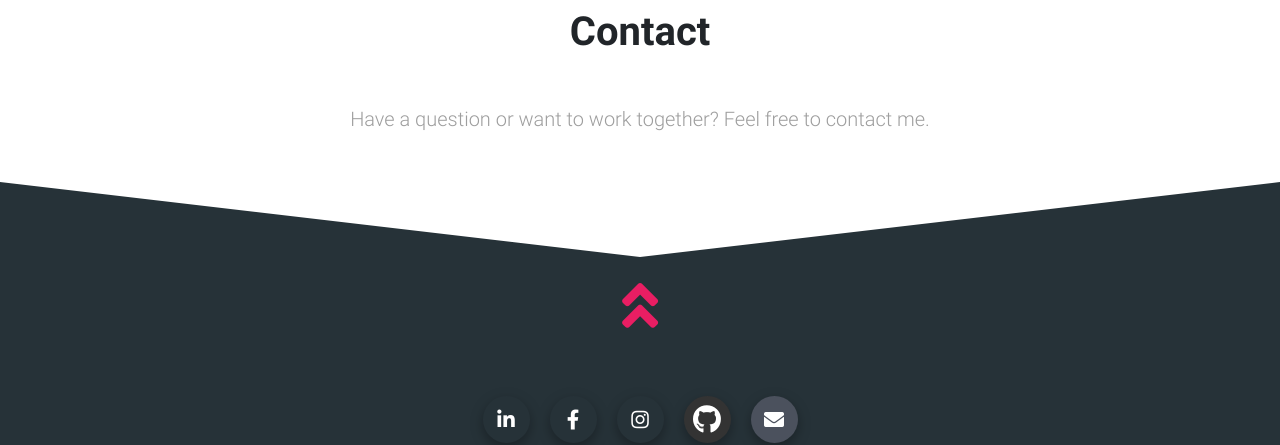
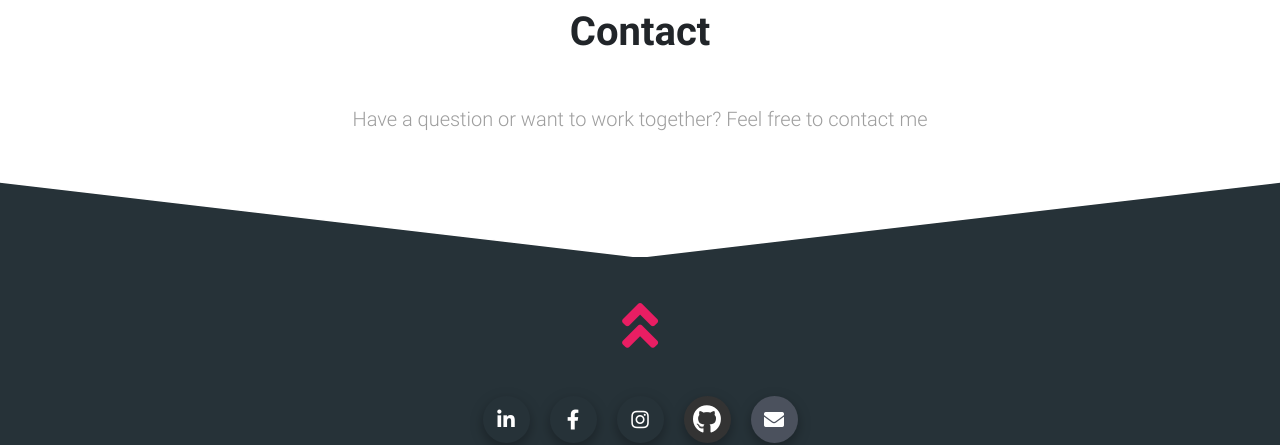
Before and after one commit to nicolaslequeux/nicolas-lequeux, a Jekyll site: the page built from index.md, in a window 1280 px wide and 900 px high, scrolled down 2557 px. Shown: the part 321-766 px from the top of the window. Built offline with Jekyll 4.4.1, drawn with Linux system fonts in a browser that asks for light colours; nearby versions of some CDN libraries.

Commit message:
modification svg footer

```diff
--- a/_includes/contact.html
+++ b/_includes/contact.html
@@ -2,7 +2,7 @@
 
         <h2 class="h1-responsive font-weight-bold text-center my-5 wow fadeInDown">Contact</h2>
 
-        <p class="lead grey-text text-center w-responsive mx-auto mb-5 wow fadeInRight">Have a question or want to work together? Feel free to contact me.</p>
+        <p class="lead grey-text text-center w-responsive mx-auto mb-5 wow fadeInRight">Have a question or want to work together? Feel free to contact me</p>
 
         </div>
 
--- a/_includes/footer.html
+++ b/_includes/footer.html
@@ -1,7 +1,8 @@
 <footer class="page-footer font-small special-color-dark">
 
-    <svg preserveAspectRatio="none" viewBox="0 0 100 100" width="100%" height="75px">
-        <path d="M0 0 L50 100 L100 0 Z" fill="white"></path>
+    <svg preserveAspectRatio="none" viewBox="0 0 100 100" width="100%" height="75px" version="1.1"
+        xmlns="http://www.w3.org/2000/svg">
+        <path d="M0 0 L50 100 L100 0 Z" fill="white" stroke="white"></path>
     </svg>
 
     <div class="text-center smooth-scroll wow zoomIn">
--- a/assets/css/style.css
+++ b/assets/css/style.css
@@ -1,5 +1,4 @@
 /* Required for full background image */
-
 html,
 body,
 header,
@@ -13,7 +12,6 @@
     padding-top: 50px;
     min-height: 800px;
 }
-
 
 @media (max-width: 740px) {
 
@@ -51,7 +49,6 @@
 
 
 /* About page */
-
 .alias-nicolas {
     width: 10rem;
     height: 10rem;
@@ -64,7 +61,6 @@
 
 
 /* Portfolio Cards */
-
 .card-portfolio {
     width: 20rem;
     height: 26rem;
@@ -88,7 +84,9 @@
 }
 
 
+/* Contact */
 #arrow-back-home {
     position: relative;
-    top: 20px;
+    top: 40px;
+    z-index: 9;
 }
```
Also changed, not shown: _includes/about.html (+5 -15 lines).
